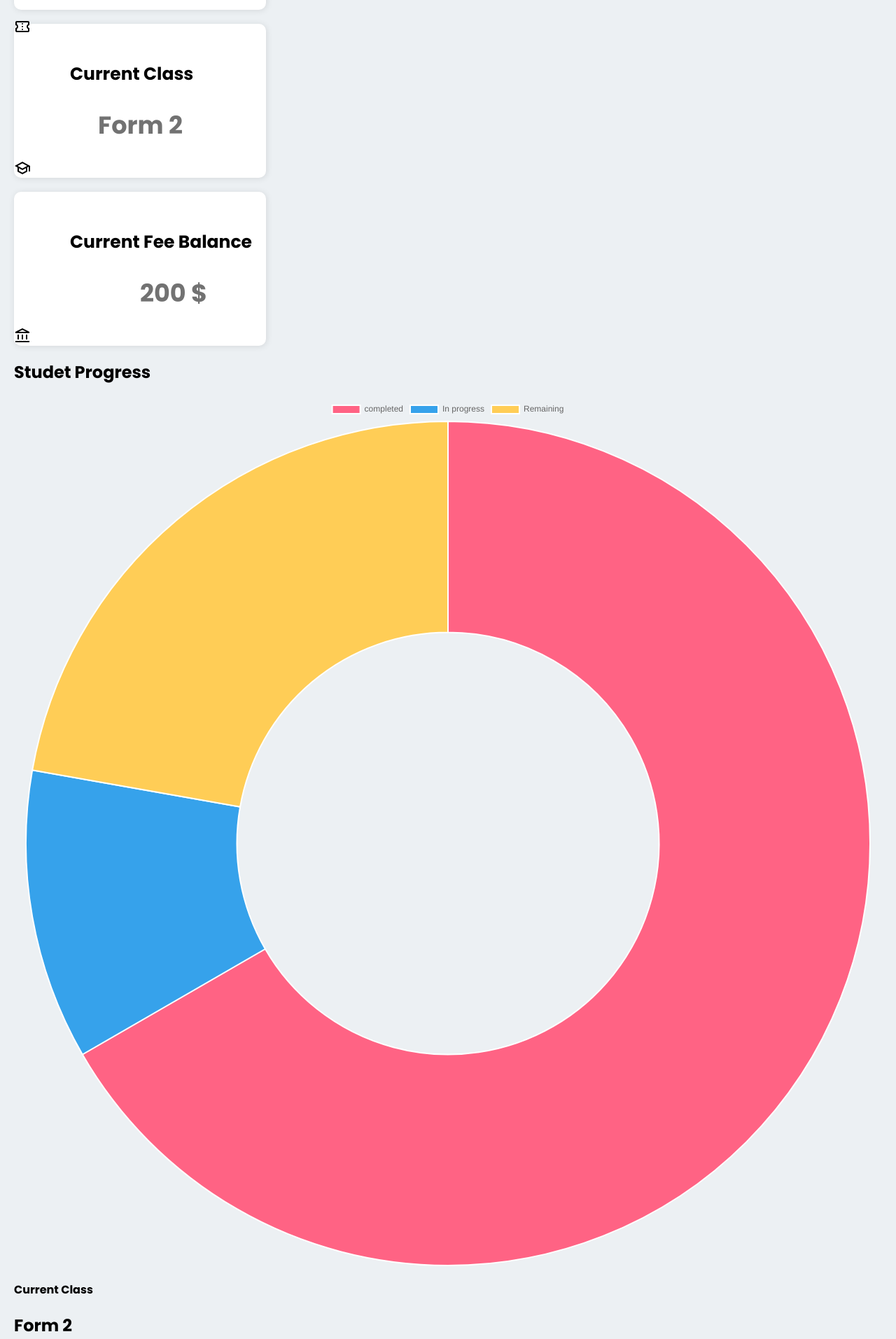
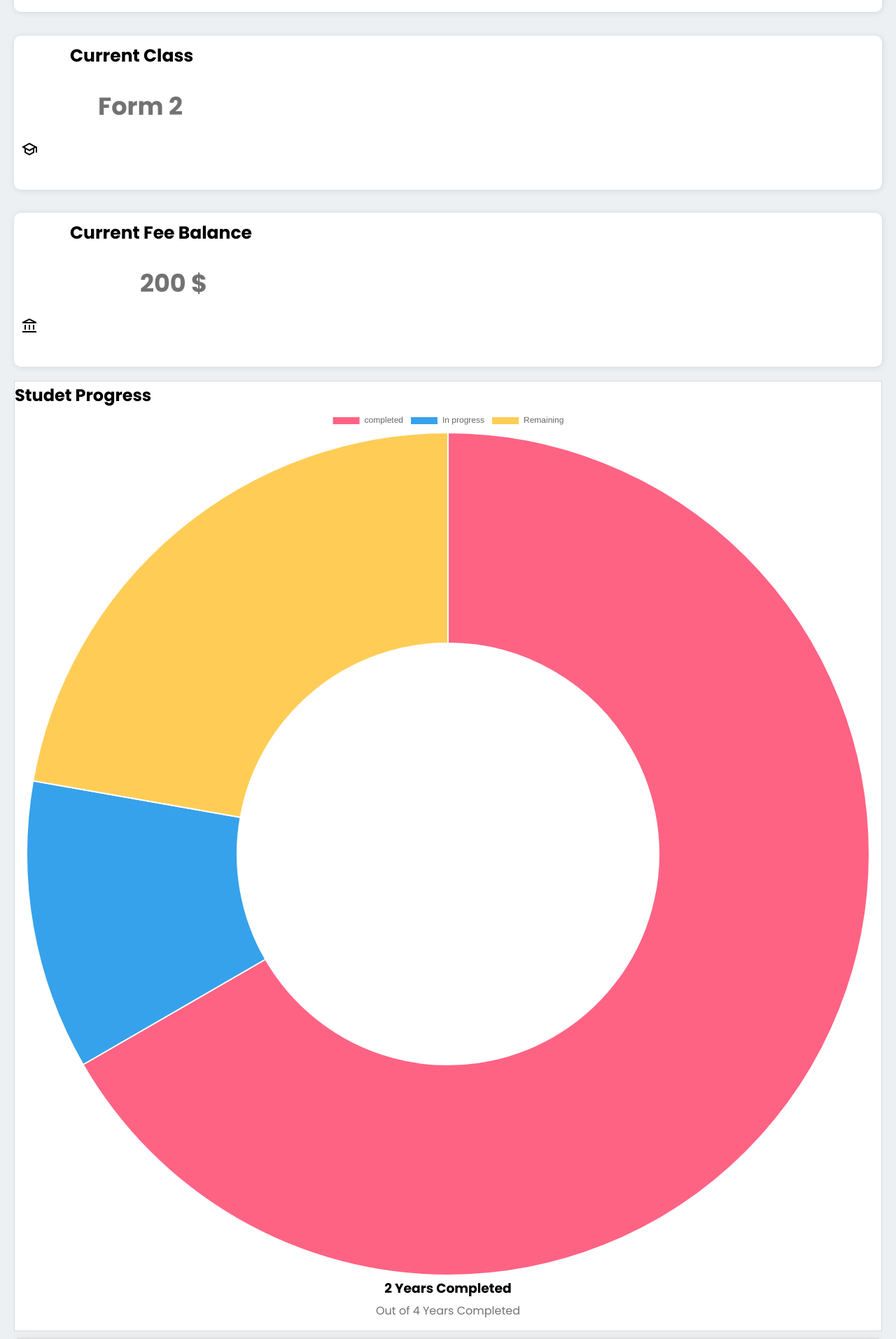
Before and after one commit to JosephMutua/SchoolERP, a Flask app: template templates/stddashboard.html in a window 1280 px wide. Shown: the part 687-2600 px from the top of the page at 70% size. Run offline with Flask 2, Linux system fonts and the light colour scheme; the template is opened without the code that fills it, so the values that code supplies are empty.

Commit message:
Moving the font icons

```diff
--- a/static/css/dash.css
+++ b/static/css/dash.css
@@ -106,9 +106,9 @@ Main Section
 
 .dashboard .main .student_details div
 {
-    justify-content: space-between;
-    padding: 10px 0px 10px 0px;
-    width: 360px;
+
+    padding: 0px 0px 20px 0px;
+    width: 100%;
     height: 200px;
     box-shadow: 1px 1px 10px rgba(0, 0, 0, 0.1);
     margin-bottom: 20px;
@@ -118,7 +118,64 @@ Main Section
 }
 .dashboard .main .student_details .material-symbols-outlined
 {
-    padding: 10px 0px 10px 0px;
+    padding: 10px 10px 10px 10px;
     position: relative;
 
 }
+.dashboard .main .student_details .currentClass .material-symbols-outlined
+{
+    padding-bottom: 2px;
+
+}
+/* ============================
+secondary statistics Section
+===============================*/
+/*Chart*/
+.dashboard .Secondary .chart
+{
+    background-color: #fff;
+    border: 1px solid #dadada;
+    margin-bottom: 10px;
+
+}
+.dashboard .Secondary .chart .completed
+{
+    text-align: center;
+}
+.dashboard .Secondary .chart .completed h3
+{
+    line-height: 0px;
+}
+.dashboard .Secondary .chart .completed p
+{
+    color: #727272;
+}
+/* Summary */
+.dashboard .Secondary h2
+
+{
+    line-height: 0px;
+
+}
+.dashboard .Secondary h4
+{
+    color: #727272;
+}
+.dashboard .Secondary .summary div
+{
+    display: flex;
+    justify-content: space-between;
+    background-color: #fff;
+    padding: 15px 15px 15px 50px;
+    position: relative;
+    border: 1px solid #dadada;
+    margin: 0px 5px 5px 5px;
+    box-shadow: 1px 1px 10px rgba(0, 0, 0, 0.1);
+
+}
+.dashboard .footer .footer h6
+{
+    text-align: center;
+    font-size: 20px;
+    margin: 5px 0px 2px 0px;
+}
--- a/templates/stddashboard.html
+++ b/templates/stddashboard.html
@@ -76,13 +76,18 @@
         <section class = "Secondary"> <!--Secondary-->
             <div class="chart">
                 <h2>Studet Progress</h2>
-                <canvas id="myChart"></canvas>
+                <canvas id="myChart" width="400" height="400"></canvas>
+                    <div class="completed">
+                        <h3>2 Years Completed</h3>
+                        <p>Out of 4 Years Completed</p>
+                    </div>
             </div>
 
             <div class="summary"><!--Summary section-->
                 <div class="current-class">
                     <h4>Current Class</h4>
                     <h2>Form 2</h2>
+
                 </div>
                 <div class="recent-position">
                     <h4>Recent Position</h4>
@@ -96,8 +101,16 @@
 
         </section><!--Secondary End-->
 
+        <section class = "footer"> <!--Footer-->
+            <div class="footer">
+                <h6>&copy; by SejoRikel</h6>
+            </div>
+
+        </section>
+
 
    </div><!--Dashboard container End -->
+
 
 
 
```
